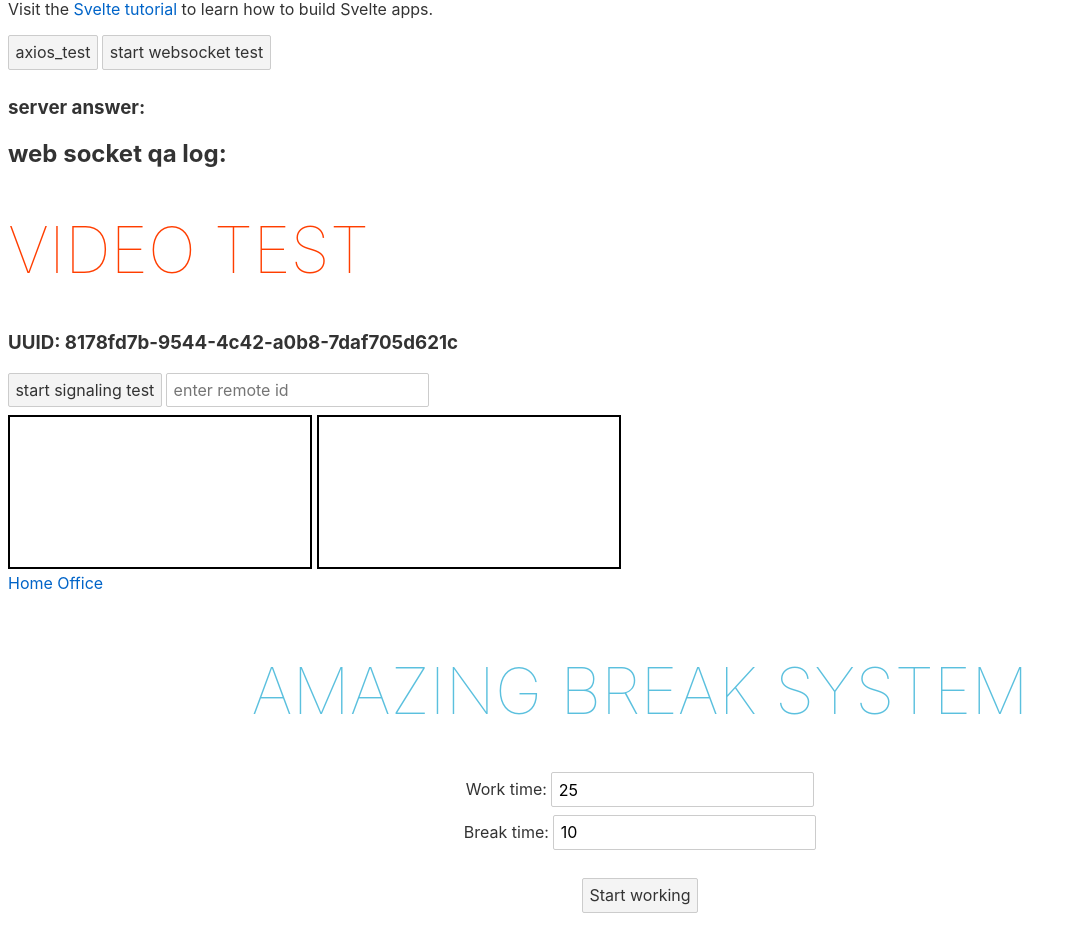
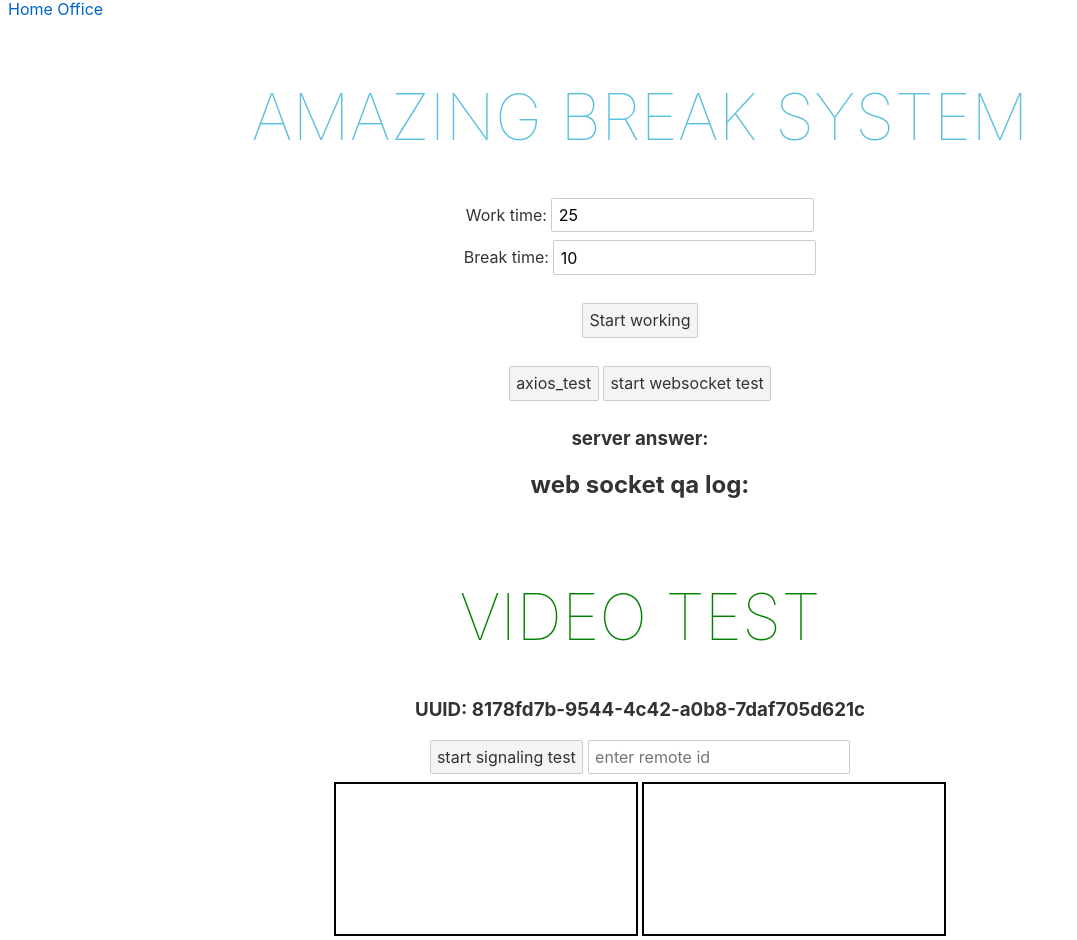
Before and after one commit to ttm4115-Design-of-Communicating-Systems/amazing_break_system, a Svelte app: page / in a window 1280 px wide. Shown: the part 172-1112 px from the top of the page, without its empty margins (0-1077 px from the left). Built offline with nearby package versions, Linux system fonts and the light colour scheme; no server answers.

Commit message:
refactor: webRTC to Meeting component

```diff
--- a/src/App.svelte
+++ b/src/App.svelte
@@ -6,175 +6,24 @@
 	import url from './url'
 	import Home from "./Components/Home.svelte"
 	import Office from "./Components/Office.svelte"
+	import Meeting from "./Components/Meeting.svelte"
+	import { v4 as uuidv4 } from 'uuid';
 	export let backend;
+	export let signalingBackend;
+	export let name;
 
 	let status = "standby"
-	import { v4 as uuidv4 } from 'uuid';
-	export let name;
+	let uid = uuidv4();
 
-
-	let localVideo = null;
-	let remoteVideo = null;
-	let res = ""
-	let uid = uuidv4();
-	let pc;
-	let remoteId = '';
-	let signSocket;
-	let localStream;
-	let websocket_qa = []
-	let socket;
-
-	async function test_f() {
-		axios.get('http://127.0.0.1:5000/')
-				.then(function (response) {
-					res += response.data.mutch
-					console.log("resp: ", response.data);
-				})
-				.catch(function (error) {
-					console.log(error);
-				});
-	}
-
-	async function websocket_test(){
-		socket = io("ws://127.0.0.1:5000/ws_test")
-		socket.on("connect", ()=> {
-			socket.emit("message", {data: "ping"})
-			websocket_qa.push("ping")
-			websocket_qa = websocket_qa
-		})
-		socket.on("message",(event)=>{
-			let resp_obj = JSON.parse(event)
-			websocket_qa.push(resp_obj.data);
-			websocket_qa = websocket_qa;
-			(async () => {
-				await new Promise(resolve => setTimeout(resolve, 500));
-				socket.emit("message", {data: "ping"});
-				websocket_qa.push("ping");
-				websocket_qa = websocket_qa;
-			})()
-		})
-	}
-
-	async function setup_signaling(){
-		try {
-			localStream = await navigator.mediaDevices.getUserMedia({audio: true, video: true});
-			localVideo.srcObject = localStream;
-			localVideo.play();
-		} catch (e) {
-			alert("no webcam dectected")
-			console.log(e)
-		}
-		signSocket = io("ws://127.0.0.1:9999")
-		signSocket.on("connect", async ()=> {
-			signSocket.emit("message", JSON.stringify({type: "login", name: uid}));
-		})
-		signSocket.on("message",(event)=>{
-			console.log("From server: " + event)
-			let data = JSON.parse(event)
-			switch (data.type) {
-				case 'login':
-					if (data.success) {
-						createPeerConnection();
-					}
-					break;
-				case 'offer':
-					handleOffer(data);
-					break;
-				case 'answer':
-					handleAnswer(data);
-					break;
-				case 'candidate':
-					handleCandidate(data);
-					break;
-
-				default:
-				console.log('unhandled', data);
-				break;
-			}
-		})
-
-	}
-
-	function sendMsg(message) {
-		message.name = remoteId;
-		signSocket.emit("message", JSON.stringify(message));
-	}
-
-	async function signaling_test(){
-		const offer = await pc.createOffer();
-		sendMsg({type: "offer", offer: offer, });
-		await pc.setLocalDescription(offer);
-	}
-
-	function createPeerConnection() {
-		pc = new RTCPeerConnection();
-		pc.onicecandidate = e => {
-			const message = {
-				type: 'candidate',
-				candidate: null,
-			};
-			if (e.candidate) {
-				message.candidate = e.candidate
-				sendMsg(message)
-			}
-		};
-		pc.ontrack = e => remoteVideo.srcObject = e.streams[0];
-		localStream.getTracks().forEach(track => pc.addTrack(track, localStream));
-	}
-
-	async function handleOffer(offer) {
-		remoteId = offer.name;
-		await pc.setRemoteDescription(offer.offer);
-
-		const answer = await pc.createAnswer();
-		sendMsg({type: 'answer', answer: answer});
-		await pc.setLocalDescription(answer);
-		remoteVideo.play();
-	}
-
-	async function handleAnswer(answer) {
-		if (!pc) {
-			console.error('no peerconnection');
-			return;
-		}
-		await pc.setRemoteDescription(answer.answer);
-		remoteVideo.play();
-	}
-
-	async function handleCandidate(candidate) {
-		if (!pc) {
-			console.error('no peerconnection');
-			return;
-		}
-		if (!candidate.candidate) {
-			await pc.addIceCandidate(null);
-		} else {
-			await pc.addIceCandidate(candidate.candidate);
-		}
-	}
-
-	setup_signaling();
 </script>
 
 <main>
 	<h1>Hello {name}!</h1>
-	<p>Visit the <a href="https://svelte.dev/tutorial">Svelte tutorial</a> to learn how to build Svelte apps.</p>
-	<button on:click={test_f}>axios_test</button>
-	<button on:click={websocket_test}>start websocket test</button>
-	<h3>server answer: {res}</h3>
-	<h2>web socket qa log: {websocket_qa}</h2>
-	<h1> video test </h1>
-	<h3>UUID: {uid}</h3>
-	<button on:click={signaling_test}>start signaling test</button>
-	<input bind:value={remoteId} placeholder="enter remote id">
-	<div>
-		<video bind:this={localVideo} />
-		<video bind:this={remoteVideo} />
-	</div>
 </main>
 
 {#if $url.hash === '' || $url.hash === '#/'}
 	<Home backend={backend} status={status}/>
+	<Meeting uid={uid} signalingBackend={signalingBackend}/>
 {:else if $url.hash === '#/office'}
 	<Office backend={backend} status={status}/>
 {:else}
@@ -182,6 +31,9 @@
 {/if}
 
 <style>
+	main{
+		text-align: center;
+	}
 	h3{
 		word-wrap: break-word;
 		width: 100%;
@@ -198,7 +50,4 @@
 			max-width: none;
 		}
 	}
-	video {
-		border: solid 2px black;
-	}
 </style>
--- a/src/Components/Meeting.svelte
+++ b/src/Components/Meeting.svelte
@@ -1 +1,153 @@
-Break! (webRTC here)
+<script>
+	import async from "async";
+	import axios from "axios";
+	import { io, Manager } from "socket.io-client";
+
+	let localVideo = null;
+	let remoteVideo = null;
+	let res = ""
+	let pc;
+	let remoteId = '';
+	let signSocket;
+	let localStream;
+	let websocket_qa = []
+	let socket;
+
+	export let uid;
+	export let signalingBackend;
+
+	async function setup_signaling(){
+		try {
+			localStream = await navigator.mediaDevices.getUserMedia({audio: true, video: true});
+			localVideo.srcObject = localStream;
+			localVideo.play();
+		} catch (e) {
+			alert("no webcam dectected")
+			console.log(e)
+		}
+		signSocket = io(`ws://${signalingBackend}`)
+		signSocket.on("connect", async ()=> {
+			signSocket.emit("message", JSON.stringify({type: "login", name: uid}));
+		})
+		signSocket.on("message",(event)=>{
+			console.log("From server: " + event)
+			let data = JSON.parse(event)
+			switch (data.type) {
+				case 'login':
+					if (data.success) {
+						createPeerConnection();
+					}
+					break;
+				case 'offer':
+					handleOffer(data);
+					break;
+				case 'answer':
+					handleAnswer(data);
+					break;
+				case 'candidate':
+					handleCandidate(data);
+					break;
+
+				default:
+				console.log('unhandled', data);
+				break;
+			}
+		})
+
+	}
+
+	function sendMsg(message) {
+		message.name = remoteId;
+		signSocket.emit("message", JSON.stringify(message));
+	}
+
+	async function signaling_test(){
+		const offer = await pc.createOffer();
+		sendMsg({type: "offer", offer: offer, });
+		await pc.setLocalDescription(offer);
+	}
+
+	function createPeerConnection() {
+		pc = new RTCPeerConnection();
+		pc.onicecandidate = e => {
+			const message = {
+				type: 'candidate',
+				candidate: null,
+			};
+			if (e.candidate) {
+				message.candidate = e.candidate
+				sendMsg(message)
+			}
+		};
+		pc.ontrack = e => remoteVideo.srcObject = e.streams[0];
+		localStream.getTracks().forEach(track => pc.addTrack(track, localStream));
+	}
+
+	async function handleOffer(offer) {
+		remoteId = offer.name;
+		await pc.setRemoteDescription(offer.offer);
+
+		const answer = await pc.createAnswer();
+		sendMsg({type: 'answer', answer: answer});
+		await pc.setLocalDescription(answer);
+		remoteVideo.play();
+	}
+
+	async function handleAnswer(answer) {
+		if (!pc) {
+			console.error('no peerconnection');
+			return;
+		}
+		await pc.setRemoteDescription(answer.answer);
+		remoteVideo.play();
+	}
+
+	async function handleCandidate(candidate) {
+		if (!pc) {
+			console.error('no peerconnection');
+			return;
+		}
+		if (!candidate.candidate) {
+			await pc.addIceCandidate(null);
+		} else {
+			await pc.addIceCandidate(candidate.candidate);
+		}
+	}
+
+	setup_signaling();
+</script>
+<main>
+	<h1> video test </h1>
+	<h3>UUID: {uid}</h3>
+	<button on:click={signaling_test}>start signaling test</button>
+	<input bind:value={remoteId} placeholder="enter remote id">
+	<div>
+		<video bind:this={localVideo} />
+		<video bind:this={remoteVideo} />
+	</div>
+</main>
+
+<style>
+	main{
+		text-align: center;
+	}
+	h3{
+		word-wrap: break-word;
+		width: 100%;
+	}
+	h1 {
+		color: green;
+		text-transform: uppercase;
+		font-size: 4em;
+		font-weight: 100;
+	}
+
+	@media (min-width: 640px) {
+		main {
+			max-width: none;
+		}
+	}
+	video {
+		border: solid 2px black;
+	}
+</style>
--- a/src/main.js
+++ b/src/main.js
@@ -4,7 +4,8 @@ const app = new App({
     target: document.body,
     props: {
         name: 'Amazing break system',
-        backend: '127.0.0.1:5000'
+        backend: '127.0.0.1:5000',
+        signalingBackend: '127.0.0.1:9999'
     }
 });
 
```
Also changed, not shown: 2 other files (tests, documents, lock files or other folders).
